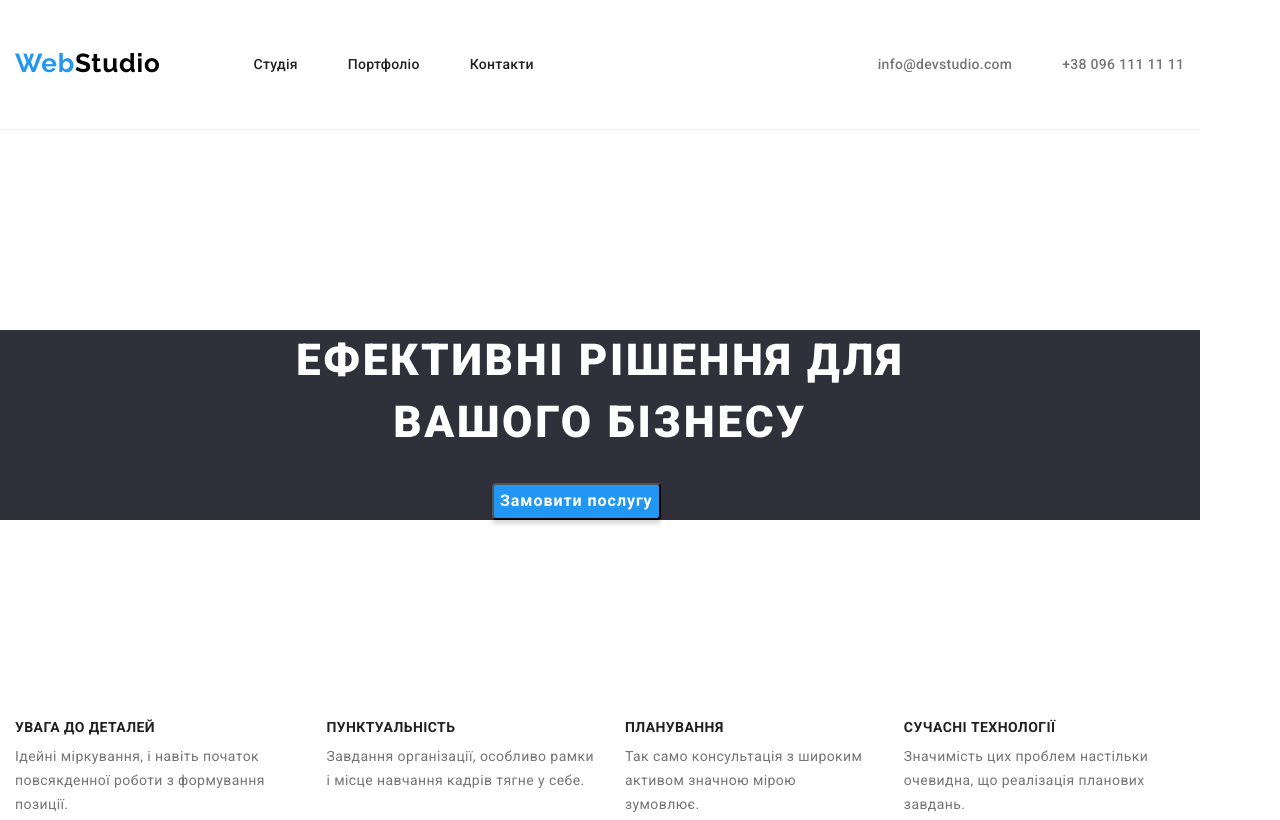
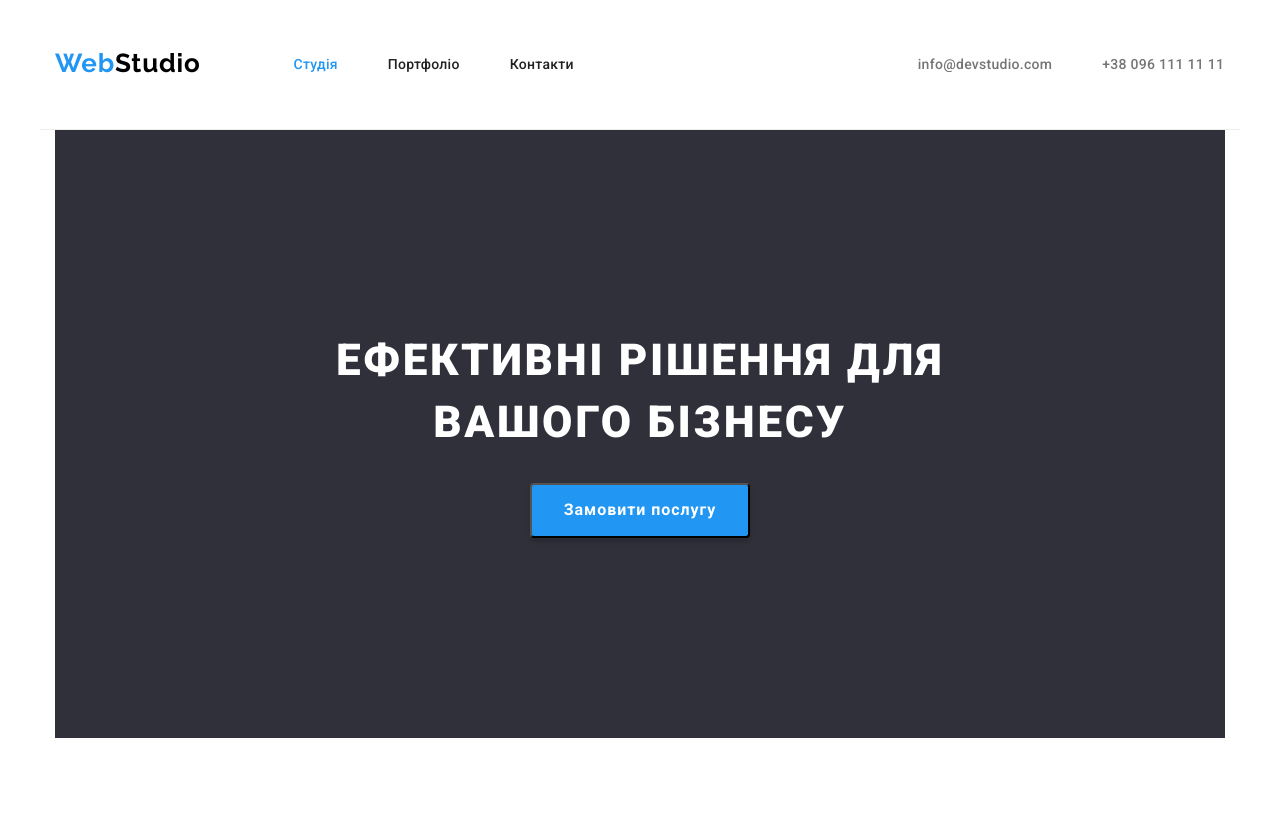
Before and after one commit to Viktor-Shenikhov/goit-markup-hw-03, a plain HTML site: page index.html in a window 1280 px wide. Shown: the top 820 px of the page. Drawn offline with nearby package versions, Linux system fonts and the light colour scheme.

Commit message:
mentors remarks

```diff
--- a/css/styles.css
+++ b/css/styles.css
@@ -21,7 +21,7 @@ font-weight: 400;500;700
  }
  .container{
    width: 1200px;
-   margin: 0;
+   margin: 0 auto;
    padding: 0 15px;
 
    /* border: 1px solid red; */
@@ -128,6 +128,12 @@ color: var(--title-color);
    padding-bottom: 32px;
    color:var(--title-color);
  }
+ .portfolio{
+   color: #2196F3;
+ }
+ .studio{
+  color: #2196F3;
+ }
 
  .link:hover,
  .link:focus{
@@ -211,18 +217,20 @@ margin-bottom: 34px;
 }
 .page-nav-item{
 display: block;
-padding: 6px 22px;
-margin-right: 8px;
+
 }
 .page-nav-item:last-child{
    margin-right: 0;
 }
 
 .key{
+ padding: 6px 22px;
+margin-right: 8px;
+
 font-family: Roboto,sans-serif;
 font-weight: 500;
 font-size: 16px;
-line-height: 1.6;
+line-height: 1.62;
 text-align: center;
 letter-spacing: 0.03em;
 color: #212121;
@@ -230,8 +238,8 @@ background: #F5F4FA;
 cursor: pointer;
 border: transparent;
 border-radius: 4px;
+}
 
-}
 .card-portfolio{
    display: flex;
    flex-wrap: wrap;
@@ -279,13 +287,15 @@ margin: -1px;
 
 .hero{
    background-color: #2F303A;
+   padding-top: 200px;
+   padding-bottom: 200px;
+   margin-bottom: 94px;
 }
 
 
 .hero-title{
 display: block;
 margin-bottom: 30px;
-margin-top: 200px;
 
 font-weight: 900;
 font-size: 44px;
@@ -298,9 +308,9 @@ color: #FFFFFF;
 
 .hero-key{
 display: block;
-margin-bottom: 200px;
-margin-left: 477px;
-margin-right: 477px;
+margin: 0 auto;
+padding: 10px 32px;
+
 
 font-weight: 700;
 font-size: 16px;
--- a/index.html
+++ b/index.html
@@ -20,10 +20,10 @@
         <a class="logo" href="#">Web<span class="logo-part">Studio</span></a>
         <ul class="nav-list">
           <li>
-            <a class="link" href="./index.html">Студія</a>
+            <a class="link studio" href="./index.html">Студія</a>
           </li>
           <li>
-            <a class="link" href="#">Портфоліо</a>
+            <a class="link" href="./portfolio.html">Портфоліо</a>
           </li>
           <li><a class="link" href="#">Контакти</a></li>
         </ul>
@@ -36,9 +36,10 @@
 
     </header>
     <main>
-      <!-- hero -->
-      <section class="hero container">
-        <h1 class="hero-title">
+      <div class="container">
+        <!-- hero -->
+      <section class="hero">
+          <h1 class="hero-title">
           Ефективні рішення для <br />
           вашого бізнесу
         </h1>
@@ -46,7 +47,7 @@
         <button class="hero-key" type="button">Замовити послугу</button>
       </section>
       <!-- benefits -->
-      <section class="container">
+      <section>
         <h2 class="visually-hidden">Наші переваги</h2>
         <ul class="benefits">
           <li class="benefits-item">
@@ -79,7 +80,7 @@
         </ul>
       </section>
       <!-- work -->
-      <section class="container">
+      <section>
         <h2 class="work-title">Чим ми займаємося</h2>
         <ul class="work">
           <li class="wokr-item">
@@ -94,7 +95,7 @@
         </ul>
       </section>
       <!-- about us -->
-      <section class="about container">
+      <section class="about">
         <h2 class="about-title" >Наша команда</h2>
         <ul class="about-item">
           <li class="name">
@@ -142,7 +143,13 @@
 
           </li>
         </ul>
+
+
+
       </section>
+
+      </div>
+
     </main>
     <footer class="ground">
       <div class="container">
```
Also changed, not shown: portfolio.html (+6 -3 lines).
